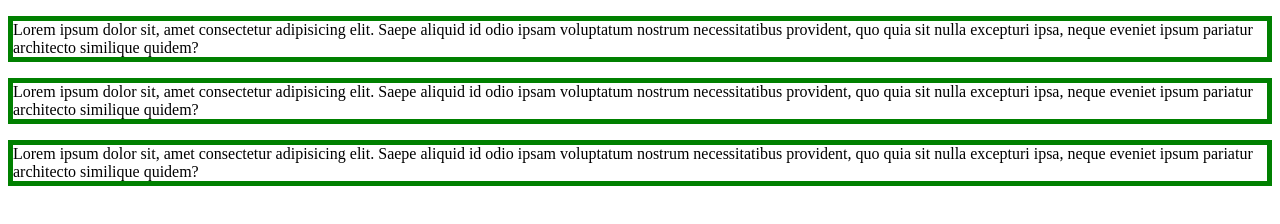
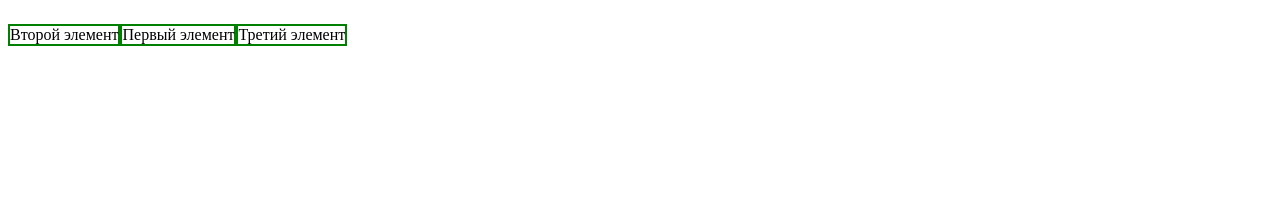
Before and after one commit to ArtemiyKiselev/ArtemiyKiselev.github.io, a plain HTML site: page Klass work 13(3).html in a window 1280 px wide. Drawn offline with Linux system fonts and the light colour scheme.

Commit message:
Add files via upload

```diff
--- a/Klass work 13(3).html
+++ b/Klass work 13(3).html
@@ -7,27 +7,33 @@
     <title>Document</title>
     <style>
         .container {
-            display: block;
+            display: flex;
         }
         p {
-            border: 5px solid green;
+            border: 2px solid green;
+        }
+        .item:nth-child(1) {
+            order: 2;
+        }
+        .item:nth-child(2) {
+            order: 1;
+        }
+        .item:nth-child(3) {
+            order: 3;
         }
     </style>
 </head>
 <body>
     <div class="container">
-        <p>Lorem ipsum dolor sit, amet consectetur adipisicing elit.
-            Saepe aliquid id odio ipsam voluptatum nostrum necessitatibus provident,
-            quo quia sit nulla excepturi ipsa, neque eveniet ipsum pariatur architecto
-            similique quidem?</p>
-        <p>Lorem ipsum dolor sit, amet consectetur adipisicing elit.
-            Saepe aliquid id odio ipsam voluptatum nostrum necessitatibus provident,
-            quo quia sit nulla excepturi ipsa, neque eveniet ipsum pariatur architecto
-            similique quidem?</p>
-        <p>Lorem ipsum dolor sit, amet consectetur adipisicing elit.
-            Saepe aliquid id odio ipsam voluptatum nostrum necessitatibus provident,
-            quo quia sit nulla excepturi ipsa, neque eveniet ipsum pariatur architecto
-            similique quidem?</p>
+        <p class="item">
+            Первый элемент
+        </p>
+        <p class="item">
+            Второй элемент
+        </p>
+        <p class="item">
+            Третий элемент
+        </p>
     </div>
 </body>
 </html>
```
Also changed, not shown: Klass work 15(1).html (added, +28 -0 lines), Klass work 15(2).html (added, +39 -0 lines).
